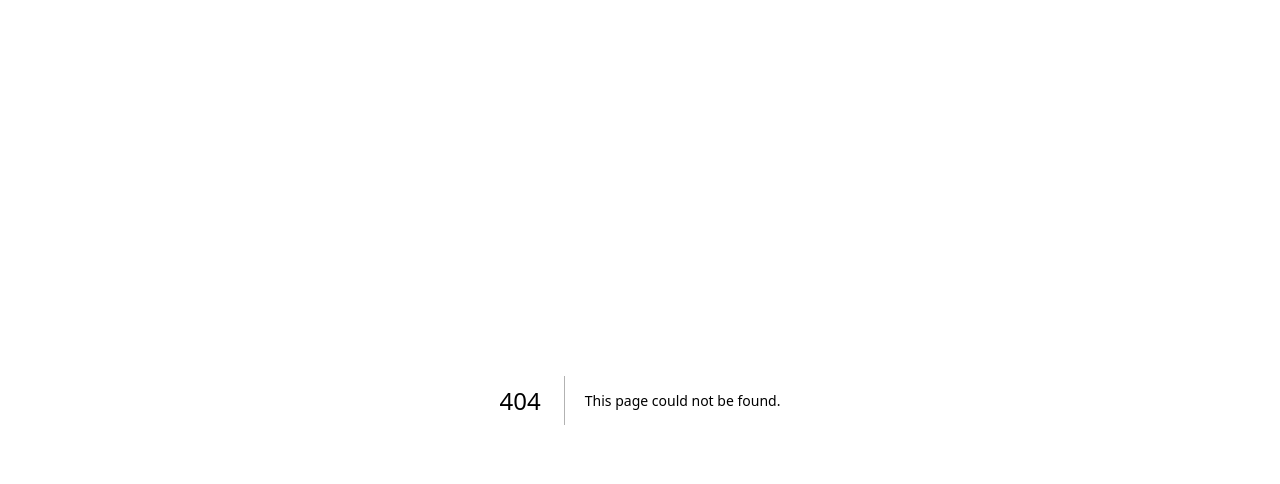
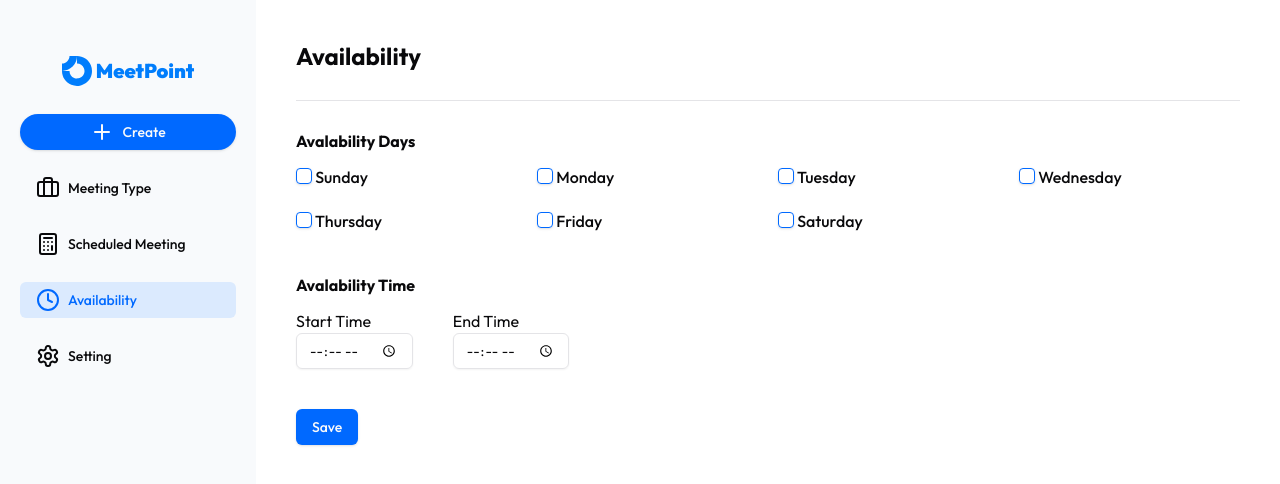
Before and after one commit to touhid-070/M-P, a Next.js app: page /dashboard/availability in a window 1280 px wide. Before the commit this address had no page. Shown: the top 484 px of the page. Built offline with nearby package versions, Linux system fonts and the light colour scheme; no server answers.

Commit message:
add availability dashboard and data stored on firebase

```diff
--- /dev/null
+++ b/app/(routes)/dashboard/availability/page.jsx
@@ -0,0 +1,75 @@
+"use client"
+import DaysList from '@/app/_utils/DaysList'
+import React,{useState} from 'react'
+import { Checkbox } from "@/components/ui/checkbox"
+import { Input } from '@/components/ui/input'
+import { Button } from '@/components/ui/button'
+import { collection, doc, getFirestore, updateDoc } from 'firebase/firestore'
+import {app} from '@/config/FirebaseConfig'
+import { useKindeBrowserClient } from '@kinde-oss/kinde-auth-nextjs'
+import { toast } from 'sonner'
+
+
+
+function Availability() {
+    const [daysAvailable,setDaysAvailable]=useState([]);
+    const [startTime,setStartTime]=useState();
+    const [endTime,setEndTime]=useState();
+
+    const db=getFirestore(app);
+    const {user}= useKindeBrowserClient();
+
+    const onHandleChange=(day,value)=>{
+        setDaysAvailable({
+            ...daysAvailable,
+            [day]:value
+        })
+        console.log(daysAvailable)
+    }
+
+    const handleSave=async()=>{
+        console.log(daysAvailable,startTime,endTime)
+        const docRef=doc(db,'Business',user?.email)
+        await updateDoc(docRef,{
+            daysAvailable:daysAvailable,
+            startTime:startTime,
+            endTime:endTime,
+        }).then(resp=>{
+            toast('Changes Updated !')
+        })
+    }
+
+    return (
+        <div className='p-10'>
+            <h2 className='font-bold text-2xl'>Availability</h2>
+            <hr className='my-7' />
+            <div>
+                <h2 className='font-bold'>Avalability Days</h2>
+                <div className='grid grid-cols-2 md:grid-cols-4 gap-5 my-3'>
+                    {DaysList.map((item, index) => (
+                        <div key={index}>
+                            <h2 className='justify-center font-medium'><Checkbox
+                            onCheckedChange={(e)=>onHandleChange(item.day,e)}/> {item.day}</h2>
+                        </div>
+                    ))}
+                </div>
+            </div>
+            <div>
+                <h2 className='font-bold mt-10'>Avalability Time</h2>
+                <div className='flex gap-10'>
+                    <div className='mt-3'>
+                        <h2>Start Time</h2>
+                        <Input type="time" onChange={(e)=>setStartTime(e.target.value)}/>
+                    </div>
+                    <div className='mt-3'>
+                        <h2>End Time</h2>
+                        <Input type="time" onChange={(e)=>setEndTime(e.target.value)}/>
+                    </div>
+                </div>
+            </div>
+            <Button className='mt-10' onClick={handleSave}>Save</Button>
+        </div>
+    )
+}
+
+export default Availability
--- /dev/null
+++ b/app/_utils/DaysList.jsx
@@ -0,0 +1,23 @@
+export default[
+    {
+        day:'Sunday'
+    },
+    {
+        day:'Monday'
+    },
+    {
+        day:'Tuesday'
+    },
+    {
+        day:'Wednesday'
+    },
+    {
+        day:'Thursday'
+    },
+    {
+        day:'Friday'
+    },
+    {
+        day:'Saturday'
+    },
+]
--- /dev/null
+++ b/components/ui/checkbox.jsx
@@ -0,0 +1,24 @@
+"use client"
+
+import * as React from "react"
+import * as CheckboxPrimitive from "@radix-ui/react-checkbox"
+import { CheckIcon } from "@radix-ui/react-icons"
+
+import { cn } from "@/lib/utils"
+
+const Checkbox = React.forwardRef(({ className, ...props }, ref) => (
+  <CheckboxPrimitive.Root
+    ref={ref}
+    className={cn(
+      "peer h-4 w-4 shrink-0 rounded-sm border border-primary shadow focus-visible:outline-none focus-visible:ring-1 focus-visible:ring-ring disabled:cursor-not-allowed disabled:opacity-50 data-[state=checked]:bg-primary data-[state=checked]:text-primary-foreground",
+      className
+    )}
+    {...props}>
+    <CheckboxPrimitive.Indicator className={cn("flex items-center justify-center text-current")}>
+      <CheckIcon className="h-4 w-4" />
+    </CheckboxPrimitive.Indicator>
+  </CheckboxPrimitive.Root>
+))
+Checkbox.displayName = CheckboxPrimitive.Root.displayName
+
+export { Checkbox }
--- a/package.json
+++ b/package.json
@@ -10,6 +10,7 @@
   },
   "dependencies": {
     "@kinde-oss/kinde-auth-nextjs": "^2.3.10",
+    "@radix-ui/react-checkbox": "^1.1.2",
     "@radix-ui/react-dropdown-menu": "^2.1.2",
     "@radix-ui/react-icons": "^1.3.0",
     "@radix-ui/react-slot": "^1.1.0",
```
Also changed, not shown: 1 other file (tests, documents, lock files or other folders).
